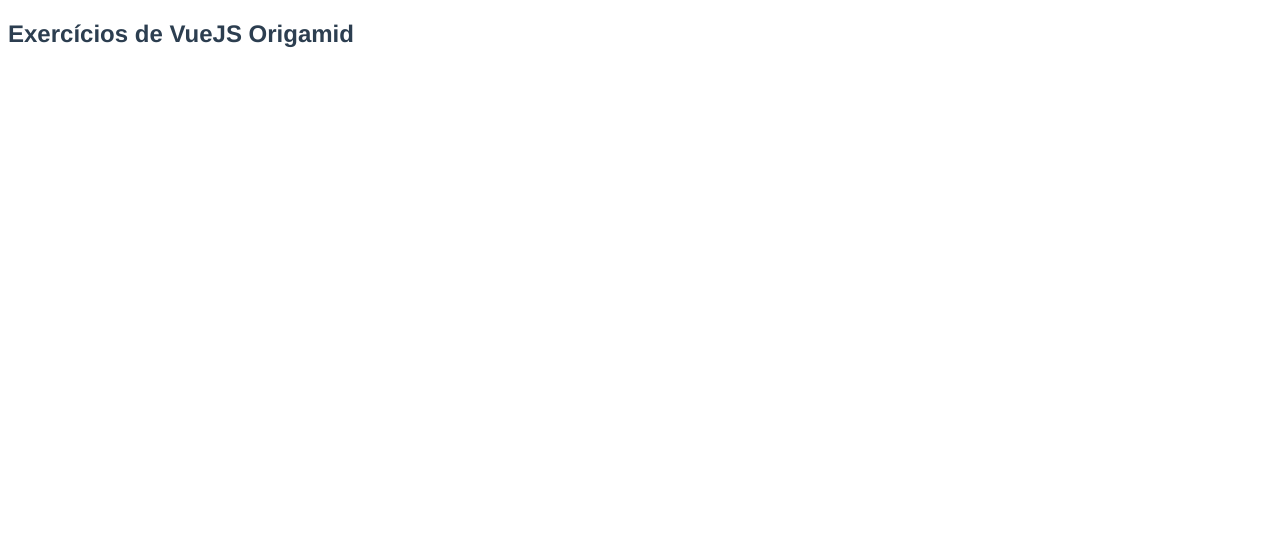
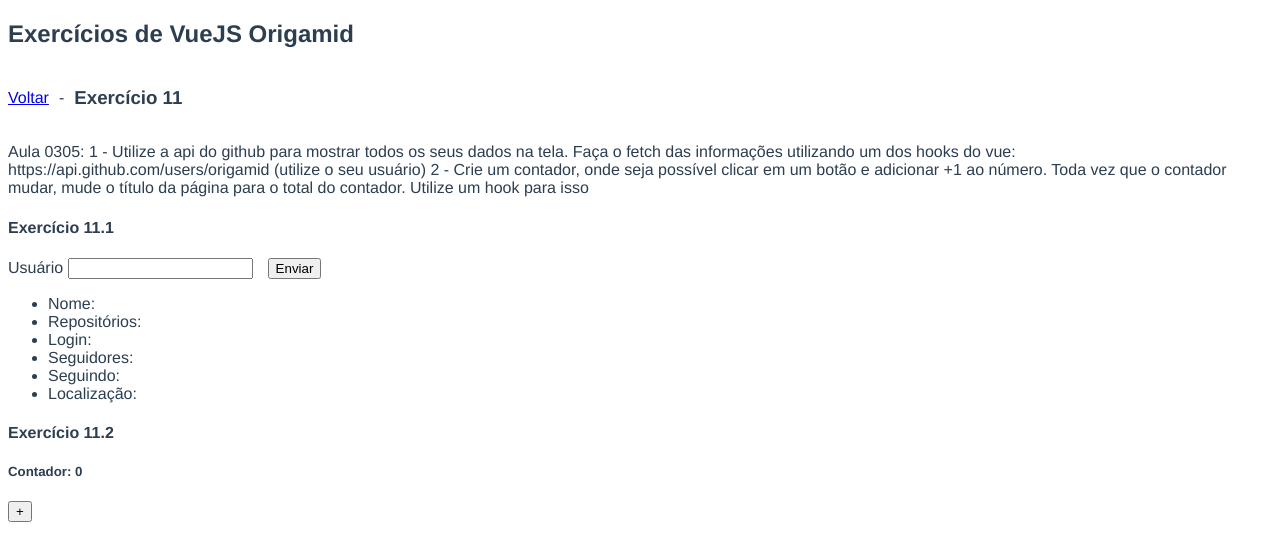
Before and after one commit to owarleysouza/study-vue-exercises, a Vue app: page /exercise-11 in a window 1280 px wide. Shown: the top 560 px of the page. Built offline with nearby package versions, Linux system fonts and the light colour scheme; no server answers.

Commit message:
exercise 11 done

```diff
--- a/src/router/index.js
+++ b/src/router/index.js
@@ -60,6 +60,11 @@
     name: "Exercise10",
     component: () => import("../views/Exercise10.vue"),
   },
+  {
+    path: "/exercise-11",
+    name: "Exercise11",
+    component: () => import("../views/Exercise11.vue"),
+  },
 ];
 
 const router = new VueRouter({
--- /dev/null
+++ b/src/views/Exercise11.vue
@@ -0,0 +1,112 @@
+<template>
+  <div>
+    <div class="flex">
+      <router-link to="/">Voltar</router-link>
+      <span>-</span>
+      <h3>Exercício 11</h3>
+    </div>
+    <p>Aula 0305: 1 - Utilize a api do github para
+      mostrar todos os seus dados na tela.
+      Faça o fetch das informações utilizando
+      um dos hooks do vue:
+
+      https://api.github.com/users/origamid (utilize o seu usuário)
+
+      2 - Crie um contador, onde seja possível clicar em
+      um botão e adicionar +1 ao número.
+
+      Toda vez que o contador mudar, mude o título da página
+      para o total do contador. Utilize um hook para isso
+
+    </p>
+
+    <h4>Exercício 11.1</h4>
+    <form class="align-form">
+      <label>Usuário <input v-model="user" /></label>
+
+      <button @click.prevent="search">Enviar</button>
+    </form>
+    <ul>
+      <li>Nome: {{name}}</li>
+      <li>Repositórios: {{reposNumber}}</li>
+      <li>Login: {{login}}</li>
+      <li>Seguidores: {{following}}</li>
+      <li>Seguindo: {{followers}}</li>
+      <li>Localização: {{location}}</li>
+    </ul>
+
+    <h4>Exercício 11.2</h4>
+    <h5>Contador: {{contador}}</h5>
+    <button @click="contador++">+</button>
+  </div>
+</template>
+
+<script>
+import axios from "axios";
+
+export default {
+  name: "Exercise11",
+  data: () => ({
+    user: "",
+    name: "",
+    reposNumber: "",
+    login: "",
+    following: "",
+    followers: "",
+    location: "",
+    contador: 0,
+  }),
+  watch: {},
+  computed: {},
+  methods: {
+    search() {
+      axios
+        .get(`https://api.github.com/users/${this.user}`)
+        .then((response) => {
+          let obj = response.data;
+          this.name = obj.name;
+          this.reposNumber = obj.public_repos;
+          this.login = obj.login;
+          this.following = obj.following;
+          this.followers = obj.followers;
+          this.location = obj.location;
+        });
+    },
+  },
+  created() {
+    axios.get("https://api.github.com/users/warleys14").then((response) => {
+      let obj = response.data;
+      this.name = obj.name;
+      this.reposNumber = obj.public_repos;
+      this.login = obj.login;
+      this.following = obj.following;
+      this.followers = obj.followers;
+      this.location = obj.location;
+    });
+  },
+  updated() {
+    if (this.contador > 0) document.title = this.contador;
+  },
+};
+</script>
+
+<style lang="scss" scoped>
+.flex {
+  display: flex;
+  flex-direction: row;
+  align-items: center;
+  gap: 10px;
+}
+.red {
+  color: red;
+}
+.green {
+  color: green;
+}
+
+.align-form {
+  display: flex;
+  flex-direction: row;
+  gap: 15px;
+}
+</style>
--- a/src/views/Home.vue
+++ b/src/views/Home.vue
@@ -31,6 +31,9 @@
       <li>
         <router-link to="/exercise-10">Exercício 10</router-link>
       </li>
+      <li>
+        <router-link to="/exercise-11">Exercício 11</router-link>
+      </li>
     </ul>
   </div>
 </template>
```
